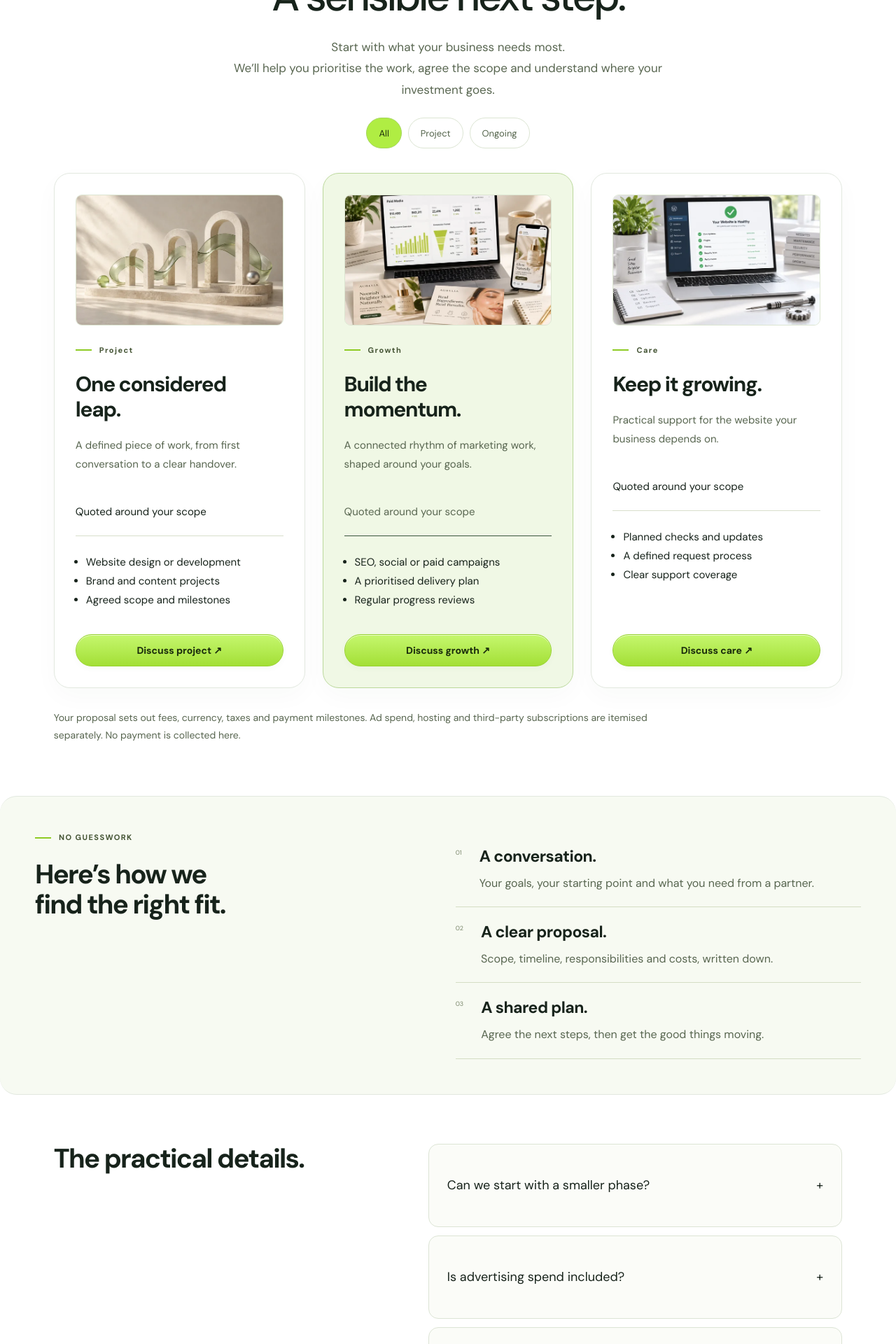
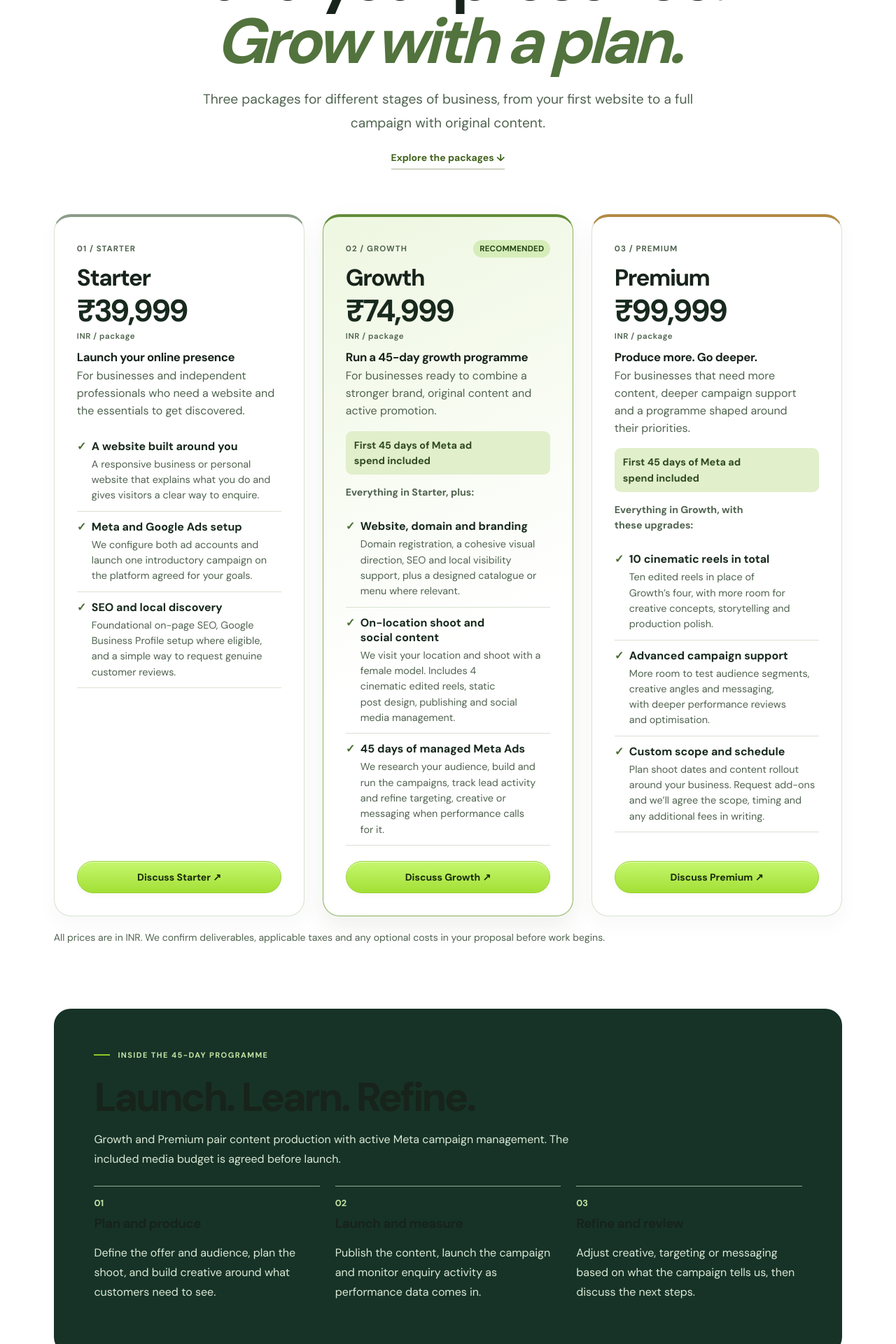
Before and after one commit to esgrowstudio/esgrowstudio, a React (Vite) app: page /pricing in a window 1280 px wide. Shown: the part 320-2240 px from the top of the page at 70% size. Built offline with nearby package versions, Linux system fonts and the light colour scheme.

Commit message:
Add pricing navigation and launch three studio packages

```diff
--- a/src/components/Header.jsx
+++ b/src/components/Header.jsx
@@ -82,6 +82,7 @@ export default function Header() {
           ["Home", "/"],
           ["Services", "/services"],
           ["Our work", "/work"],
+          ["Pricing", "/pricing"],
           ["About", "/about"],
           ["Insights", "/blog"],
         ].map(([name, to]) => (
--- a/src/pages/PricingPage.jsx
+++ b/src/pages/PricingPage.jsx
@@ -1,172 +1,226 @@
+import { Link } from "react-router-dom";
 import CallToAction from "../components/CallToAction.jsx";
-import { useState } from "react";
-import { Link } from "react-router-dom";
 import FaqList from "../components/FaqList.jsx";
-import EditorialImage from "../components/EditorialImage.jsx";
+import "../styles/packages.css";
+
 const plans = [
   {
-    name: "Project",
-    line: "One considered leap.",
-    text: "A defined piece of work, from first conversation to a clear handover.",
-    items: [
-      "Website design or development",
-      "Brand and content projects",
-      "Agreed scope and milestones",
+    id: "starter",
+    name: "Starter",
+    price: "39,999",
+    tagline: "Launch your online presence",
+    description:
+      "For businesses and independent professionals who need a website and the essentials to get discovered.",
+    features: [
+      [
+        "A website built around you",
+        "A responsive business or personal website that explains what you do and gives visitors a clear way to enquire.",
       ],
-    type: "project",
+      [
+        "Meta and Google Ads setup",
+        "We configure both ad accounts and launch one introductory campaign on the platform agreed for your goals.",
+      ],
+      [
+        "SEO and local discovery",
+        "Foundational on-page SEO, Google Business Profile setup where eligible, and a simple way to request genuine customer reviews.",
+      ],
+    ],
   },
   {
+    id: "growth",
     name: "Growth",
-    line: "Build the momentum.",
-    text: "A connected rhythm of marketing work, shaped around your goals.",
-    items: [
-      "SEO, social or paid campaigns",
-      "A prioritised delivery plan",
-      "Regular progress reviews",
+    price: "74,999",
+    tagline: "Run a 45-day growth programme",
+    description:
+      "For businesses ready to combine a stronger brand, original content and active promotion.",
+    badge: "Recommended",
+    includes: "Everything in Starter, plus:",
+    features: [
+      [
+        "Website, domain and branding",
+        "Domain registration, a cohesive visual direction, SEO and local visibility support, plus a designed catalogue or menu where relevant.",
       ],
-    type: "ongoing",
+      [
+        "On-location shoot and social content",
+        "We visit your location and shoot with a female model. Includes 4 cinematic edited reels, static post design, publishing and social media management.",
+      ],
+      [
+        "45 days of managed Meta Ads",
+        "We research your audience, build and run the campaigns, track lead activity and refine targeting, creative or messaging when performance calls for it.",
+      ],
+    ],
   },
   {
-    name: "Care",
-    line: "Keep it growing.",
-    text: "Practical support for the website your business depends on.",
-    items: [
-      "Planned checks and updates",
-      "A defined request process",
-      "Clear support coverage",
+    id: "premium",
+    name: "Premium",
+    price: "99,999",
+    tagline: "Produce more. Go deeper.",
+    description:
+      "For businesses that need more content, deeper campaign support and a programme shaped around their priorities.",
+    includes: "Everything in Growth, with these upgrades:",
+    features: [
+      [
+        "10 cinematic reels in total",
+        "Ten edited reels in place of Growth’s four, with more room for creative concepts, storytelling and production polish.",
       ],
-    type: "ongoing",
+      [
+        "Advanced campaign support",
+        "More room to test audience segments, creative angles and messaging, with deeper performance reviews and optimisation.",
+      ],
+      [
+        "Custom scope and schedule",
+        "Plan shoot dates and content rollout around your business. Request add-ons and we’ll agree the scope, timing and any additional fees in writing.",
+      ],
+    ],
   },
 ];
+
+const questions = [
+  {
+    q: "Is the Meta ad budget included?",
+    a: "Yes. Growth’s first 45 days of Meta ad spend come out of the ₹74,999 package price. Premium inherits that 45-day inclusion. We agree the media allocation before launch. Starter includes campaign setup and launch; its media budget is separate. Spend beyond the included period is agreed separately.",
+  },
+  {
+    q: "What happens if the ads aren’t bringing in leads?",
+    a: "We review where the drop-off is happening, from the audience and creative to the offer and enquiry flow, then refine the campaign based on what we learn. Lead volume and sales depend on the market, offer and customer response.",
+  },
+  {
+    q: "How do we plan the shoot and content?",
+    a: "We agree the location, shoot schedule, creative direction and static post scope before production. Growth includes 4 edited reels and Premium includes 10 in total.",
+  },
+  {
+    q: "What will the proposal confirm?",
+    a: "Your proposal confirms website scope, shoot logistics, the included ad budget, payment milestones and applicable taxes. It also lists any requested add-ons and ongoing costs such as domain renewal, hosting or subscriptions.",
+  },
+];
+
 export default function PricingPage() {
-  const [mode, setMode] = useState("All");
   return (
-    <>
-      <section className="pricing-intro page-wrap">
-        <p className="eyebrow">RIGHT-SIZED PARTNERSHIPS</p>
+    <div className="packages-page">
+      <section className="packages-hero page-wrap">
+        <p className="eyebrow">ESGROW STUDIO / PRICING</p>
         <h1>
-          A clear scope.
-          <br />A sensible next step.
+          Build your presence.
+          <br />
+          <em>Grow with a plan.</em>
         </h1>
-        <p className="lead">
-          Start with what your business needs most.
-          <br />
-          We’ll help you prioritise the work, agree the scope and understand
-          where your investment goes.
+        <p className="packages-lead">
+          Three packages for different stages of business, from your first
+          website to a full campaign with original content.
         </p>
-        <div className="filter-pills">
-          {["All", "Project", "Ongoing"].map((item) => (
-            <button
-              key={item}
-              aria-pressed={mode === item}
-              onClick={() => setMode(item)}
+        <a className="text-link" href="#packages">
+          Explore the packages ↓
+        </a>
+      </section>
+
+      <section
+        id="packages"
+        className="packages-section page-wrap"
+        aria-label="Pricing packages"
       >
-              {item}
-            </button>
-          ))}
+        <div className="packages-grid">
+          {plans.map((plan, index) => (
+            <article
+              className={`package-card package-${plan.id} reveal`}
+              key={plan.id}
+            >
+              <div className="package-label">
+                <span>
+                  0{index + 1} / {plan.name}
+                </span>
+                {plan.badge && (
+                  <span className="package-badge">{plan.badge}</span>
+                )}
               </div>
-      </section>
-      <section className="pricing-plans page-wrap">
-        <div className="plan-grid">
-          {plans
-            .filter((p) => mode === "All" || p.type === mode.toLowerCase())
-            .map((plan) => (
-              <article
-                className={"plan plan-" + plan.name.toLowerCase()}
-                key={plan.name}
-              >
-                <EditorialImage
-                  name={
-                    {
-                      Project: "connected-sculpture",
-                      Growth: "performance-marketing",
-                      Care: "maintenance-support",
-                    }[plan.name]
-                  }
-                  className="plan-editorial"
-                  sizes="(max-width: 680px) 88vw, 28vw"
-                  decorative
-                />
-                <p className="eyebrow">{plan.name}</p>
-                <h2>{plan.line}</h2>
-                <p>{plan.text}</p>
-                <span className="plan-price">Quoted around your scope</span>
-                <ul>
-                  {plan.items.map((item) => (
-                    <li key={item}>{item}</li>
+              <h2>{plan.name}</h2>
+              <p className="package-price">
+                ₹{plan.price} <span>INR / package</span>
+              </p>
+              <h3>{plan.tagline}</h3>
+              <p>{plan.description}</p>
+              {plan.id !== "starter" && (
+                <p className="package-spend">
+                  First 45 days of Meta ad spend included
+                </p>
+              )}
+              {plan.includes && (
+                <p className="package-inherits">{plan.includes}</p>
+              )}
+              <ul className="package-features">
+                {plan.features.map(([title, detail]) => (
+                  <li key={title}>
+                    <strong>{title}</strong>
+                    <p>{detail}</p>
+                  </li>
                 ))}
               </ul>
               <Link
-                  className="button yellow"
-                  to={"/contact?plan=" + plan.name.toLowerCase()}
+                className={`button ${plan.id === "growth" ? "yellow" : ""}`}
+                to={`/contact?plan=${plan.id}`}
               >
-                  Discuss {plan.name.toLowerCase()} ↗
+                Discuss {plan.name} ↗
               </Link>
             </article>
           ))}
         </div>
-        <p className="small-note">
-          Your proposal sets out fees, currency, taxes and payment milestones.
-          Ad spend, hosting and third-party subscriptions are itemised
-          separately. No payment is collected here.
+        <p className="packages-note">
+          All prices are in INR. We confirm deliverables, applicable taxes and
+          any optional costs in your proposal before work begins.
         </p>
       </section>
-      <section className="proposal-process page-wrap">
-        <div>
-          <p className="eyebrow">NO GUESSWORK</p>
-          <h2>
-            Here’s how we
-            <br />
-            find the right fit.
-          </h2>
-        </div>
+
+      <section
+        className="packages-programme page-wrap reveal"
+        aria-labelledby="programme-title"
+      >
+        <div className="packages-programme-inner">
+          <p className="eyebrow">INSIDE THE 45-DAY PROGRAMME</p>
+          <h2 id="programme-title">Launch. Learn. Refine.</h2>
+          <p>
+            Growth and Premium pair content production with active Meta campaign
+            management. The included media budget is agreed before launch.
+          </p>
           <ol>
             <li>
               <span>01</span>
-            <div>
-              <h3>A conversation.</h3>
+              <h3>Plan and produce</h3>
               <p>
-                Your goals, your starting point and what you need from a
-                partner.
+                Define the offer and audience, plan the shoot, and build
+                creative around what customers need to see.
               </p>
-            </div>
             </li>
             <li>
               <span>02</span>
-            <div>
-              <h3>A clear proposal.</h3>
-              <p>Scope, timeline, responsibilities and costs, written down.</p>
-            </div>
+              <h3>Launch and measure</h3>
+              <p>
+                Publish the content, launch the campaign and monitor enquiry
+                activity as performance data comes in.
+              </p>
             </li>
             <li>
               <span>03</span>
-            <div>
-              <h3>A shared plan.</h3>
-              <p>Agree the next steps, then get the good things moving.</p>
-            </div>
+              <h3>Refine and review</h3>
+              <p>
+                Adjust creative, targeting or messaging based on what the
+                campaign tells us, then discuss the next steps.
+              </p>
             </li>
           </ol>
+        </div>
       </section>
-      <section className="pricing-faq page-wrap">
-        <h2>The practical details.</h2>
-        <FaqList
-          items={[
-            {
-              q: "Can we start with a smaller phase?",
-              a: "Yes. A focused first phase can help you clarify the next stage without committing to everything at once.",
-            },
-            {
-              q: "Is advertising spend included?",
-              a: "Media spend and third-party costs are separate unless your written proposal explicitly includes them.",
-            },
-            {
-              q: "What affects the final quote?",
-              a: "Deliverables, platform, integrations, content needs, timeline and support expectations all shape the scope.",
-            },
-          ]}
-        />
+
+      <section className="packages-faq page-wrap reveal">
+        <div>
+          <p className="eyebrow">BEFORE YOU CHOOSE</p>
+          <h2>
+            Good questions.
+            <br />
+            Clear answers.
+          </h2>
+        </div>
+        <FaqList items={questions} />
       </section>
       <CallToAction />
-    </>
+    </div>
   );
 }
--- /dev/null
+++ b/src/styles/packages.css
@@ -0,0 +1,244 @@
+.packages-page {
+  --package-ink: #18291d;
+  --package-muted: #50634f;
+  --package-line: #d8e2d1;
+}
+.packages-hero {
+  padding-block: clamp(42px, 7vw, 110px) clamp(32px, 5vw, 72px);
+  text-align: center;
+}
+.packages-hero .eyebrow {
+  justify-content: center;
+}
+.packages-hero h1 {
+  font-size: clamp(2.55rem, 7.1vw, 7.4rem);
+  line-height: 0.99;
+  letter-spacing: -0.065em;
+  margin: 20px 0;
+}
+.packages-hero h1 em {
+  color: #52733d;
+}
+.packages-lead {
+  max-width: 55ch;
+  margin: 0 auto 22px;
+  color: var(--package-muted);
+  font-size: clamp(1rem, 1.5vw, 1.25rem);
+}
+.packages-section {
+  scroll-margin-top: 112px;
+}
+.packages-grid {
+  display: grid;
+  grid-template-columns: repeat(3, minmax(0, 1fr));
+  gap: clamp(14px, 2vw, 28px);
+}
+.package-card {
+  display: flex;
+  flex-direction: column;
+  min-width: 0;
+  padding: clamp(18px, 2.5vw, 38px);
+  border: 1px solid var(--package-line);
+  border-top: 4px solid #8b9c88;
+  border-radius: 24px;
+  background: #fff;
+  color: var(--package-ink);
+  box-shadow: 0 12px 28px #1a302109;
+}
+.package-growth {
+  border-color: #8eb260;
+  border-top-color: #638c39;
+  background: linear-gradient(155deg, #eef7e1, #fff 60%);
+  box-shadow: 0 14px 34px #36532416;
+}
+.package-premium {
+  border-top-color: #b28a43;
+}
+.package-label {
+  display: flex;
+  align-items: center;
+  justify-content: space-between;
+  flex-wrap: wrap;
+  gap: 6px;
+  min-height: 26px;
+  font-size: 0.72rem;
+  font-weight: 700;
+  letter-spacing: 0.09em;
+  text-transform: uppercase;
+  color: #50634f;
+}
+.package-badge {
+  background: #d6edb9;
+  color: #244413;
+  border-radius: 999px;
+  padding: 5px 9px;
+  letter-spacing: 0.015em;
+}
+.package-card h2 {
+  margin: 12px 0 4px;
+  font-size: clamp(1.6rem, 2.6vw, 2.5rem);
+  line-height: 1.05;
+  letter-spacing: -0.045em;
+}
+.package-card h3 {
+  font-size: 1.05rem;
+  margin: 12px 0 4px;
+}
+.package-card p {
+  color: var(--package-muted);
+  line-height: 1.55;
+  margin: 0;
+}
+.package-card .package-price {
+  color: var(--package-ink);
+  font-size: clamp(1.9rem, 3.45vw, 3.65rem);
+  font-weight: 700;
+  line-height: 1.15;
+  letter-spacing: -0.06em;
+  font-variant-numeric: tabular-nums;
+}
+.package-price span {
+  display: block;
+  font-size: 0.72rem;
+  letter-spacing: 0.05em;
+  font-weight: 600;
+  color: var(--package-muted);
+  margin-top: 4px;
+}
+.package-card .package-spend {
+  background: #e1efcb;
+  color: #304a20;
+  font-size: 0.9rem;
+  font-weight: 700;
+  border-radius: 9px;
+  padding: 9px 12px;
+  margin-top: 16px;
+}
+.package-card .package-inherits {
+  font-weight: 700;
+  margin-top: 14px;
+  font-size: 0.89rem;
+}
+.package-features {
+  padding: 16px 0 22px;
+  margin: 0;
+  list-style: none;
+}
+.package-features li {
+  padding: 11px 0 11px 21px;
+  border-bottom: 1px solid var(--package-line);
+  position: relative;
+}
+.package-features li::before {
+  content: "✓";
+  position: absolute;
+  left: 0;
+  top: 11px;
+  color: #496f32;
+  font-weight: 700;
+}
+.package-features p {
+  margin-top: 4px;
+  font-size: 0.9rem;
+}
+.package-card .button {
+  margin-top: auto;
+  align-self: stretch;
+  justify-content: center;
+}
+.packages-note {
+  font-size: 0.875rem;
+  color: var(--package-muted);
+  margin: 18px 0 0;
+}
+.packages-programme {
+  margin-block: clamp(42px, 7vw, 100px);
+}
+.packages-programme-inner {
+  border-radius: 24px;
+  padding: clamp(24px, 4.5vw, 66px);
+  background: #173327;
+  color: #f3faed;
+}
+.packages-programme-inner .eyebrow {
+  color: #c5e5a5;
+}
+.packages-programme h2,
+.packages-faq h2 {
+  font-size: clamp(2rem, 4.5vw, 4.5rem);
+  line-height: 1.04;
+  letter-spacing: -0.055em;
+  margin: 12px 0;
+}
+.packages-programme p {
+  color: #dce9d7;
+  max-width: 68ch;
+}
+.packages-programme ol {
+  display: grid;
+  grid-template-columns: repeat(3, minmax(0, 1fr));
+  gap: 22px;
+  padding: 0;
+  margin: 24px 0 0;
+  list-style: none;
+}
+.packages-programme li {
+  border-top: 1px solid #91ac91;
+  padding-top: 12px;
+}
+.packages-programme li span {
+  color: #c5e5a5;
+  font-weight: 700;
+  font-size: 0.8rem;
+}
+.packages-programme li h3 {
+  margin: 7px 0;
+}
+.packages-faq {
+  display: grid;
+  grid-template-columns: minmax(0, 1fr) minmax(0, 1.65fr);
+  gap: 28px;
+  margin-bottom: clamp(40px, 7vw, 96px);
+}
+.packages-faq details {
+  border-bottom: 1px solid var(--package-line);
+}
+@media (max-width: 850px) {
+  .packages-grid {
+    grid-template-columns: 1fr;
+  }
+  .packages-faq {
+    grid-template-columns: 1fr;
+    gap: 12px;
+  }
+}
+@media (max-width: 600px) {
+  .packages-programme ol {
+    grid-template-columns: 1fr;
+    gap: 12px;
+  }
+}
+@media (prefers-reduced-motion: no-preference) {
+  .packages-hero > * {
+    animation: package-enter 0.55s ease both;
+  }
+  .packages-hero > :nth-child(2) {
+    animation-delay: 0.06s;
+  }
+  .packages-hero > :nth-child(3) {
+    animation-delay: 0.12s;
+  }
+  .packages-hero > :nth-child(4) {
+    animation-delay: 0.18s;
+  }
+}
+@keyframes package-enter {
+  from {
+    opacity: 0;
+    transform: translateY(12px);
+  }
+  to {
+    opacity: 1;
+    transform: translateY(0);
+  }
+}
```
Lines whose indentation alone changed are shown as unchanged.
